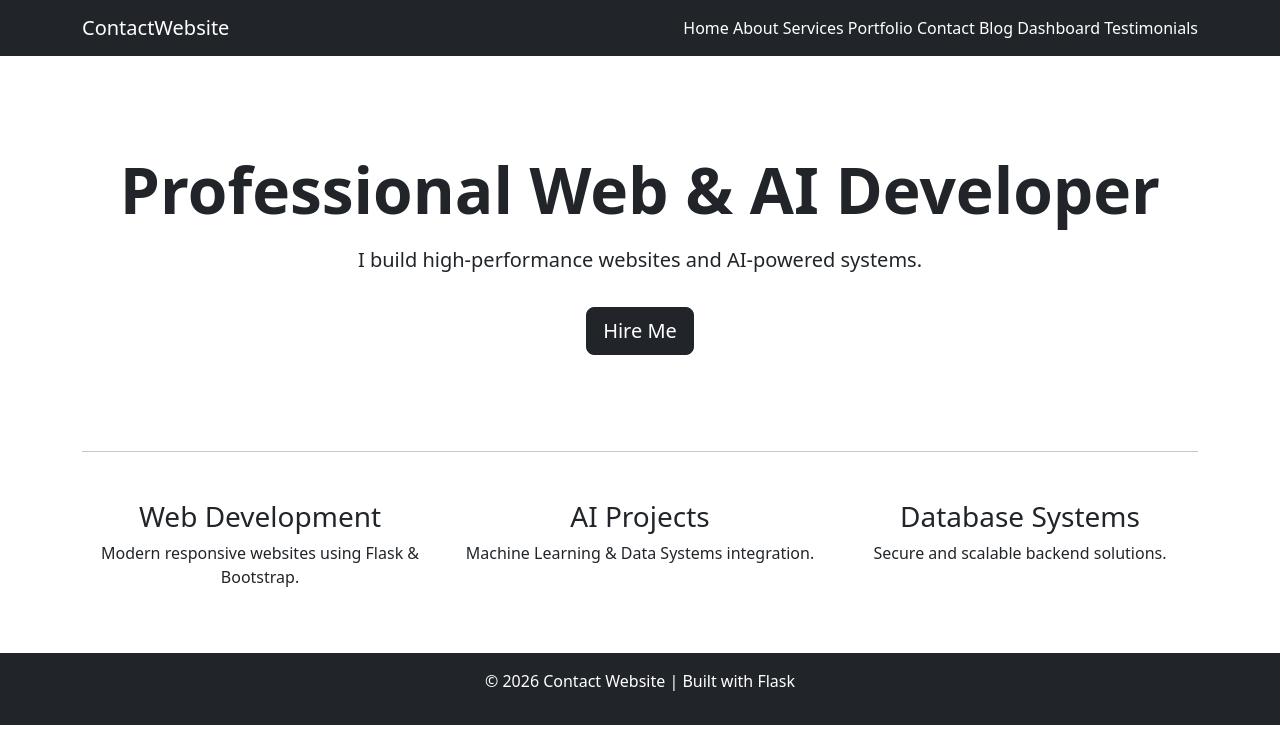
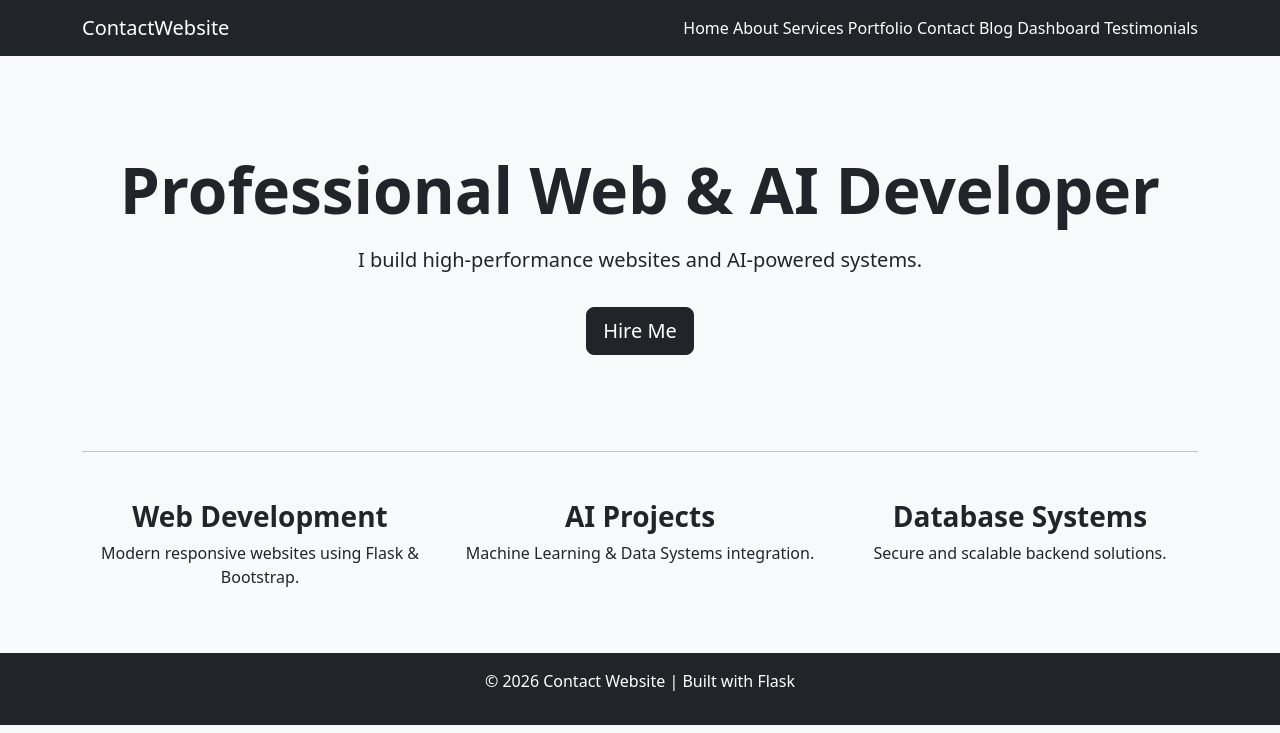
Before and after one commit to kasideduamgthong/contact-website, a Flask app: page / in a window 1280 px wide. Shown: the top 733 px of the page. Run offline with Flask 3, Linux system fonts and the light colour scheme.

Commit message:
Add custom CSS styling

```diff
--- a/static/css/style.css
+++ b/static/css/style.css
@@ -0,0 +1,11 @@
+body {
+    background-color: #f8f9fa;
+}
+
+h1, h3 {
+    font-weight: 700;
+}
+
+.card {
+    box-shadow: 0 5px 15px rgba(0,0,0,0.1);
+}
--- a/templates/base.html
+++ b/templates/base.html
@@ -3,6 +3,7 @@
 <head>
     <title>Contact Website</title>
     <link href="https://cdn.jsdelivr.net/npm/bootstrap@5.3.2/dist/css/bootstrap.min.css" rel="stylesheet">
+    <link rel="stylesheet" href="{{ url_for('static', filename='css/style.css') }}">
 </head>
 <body>
 
```
